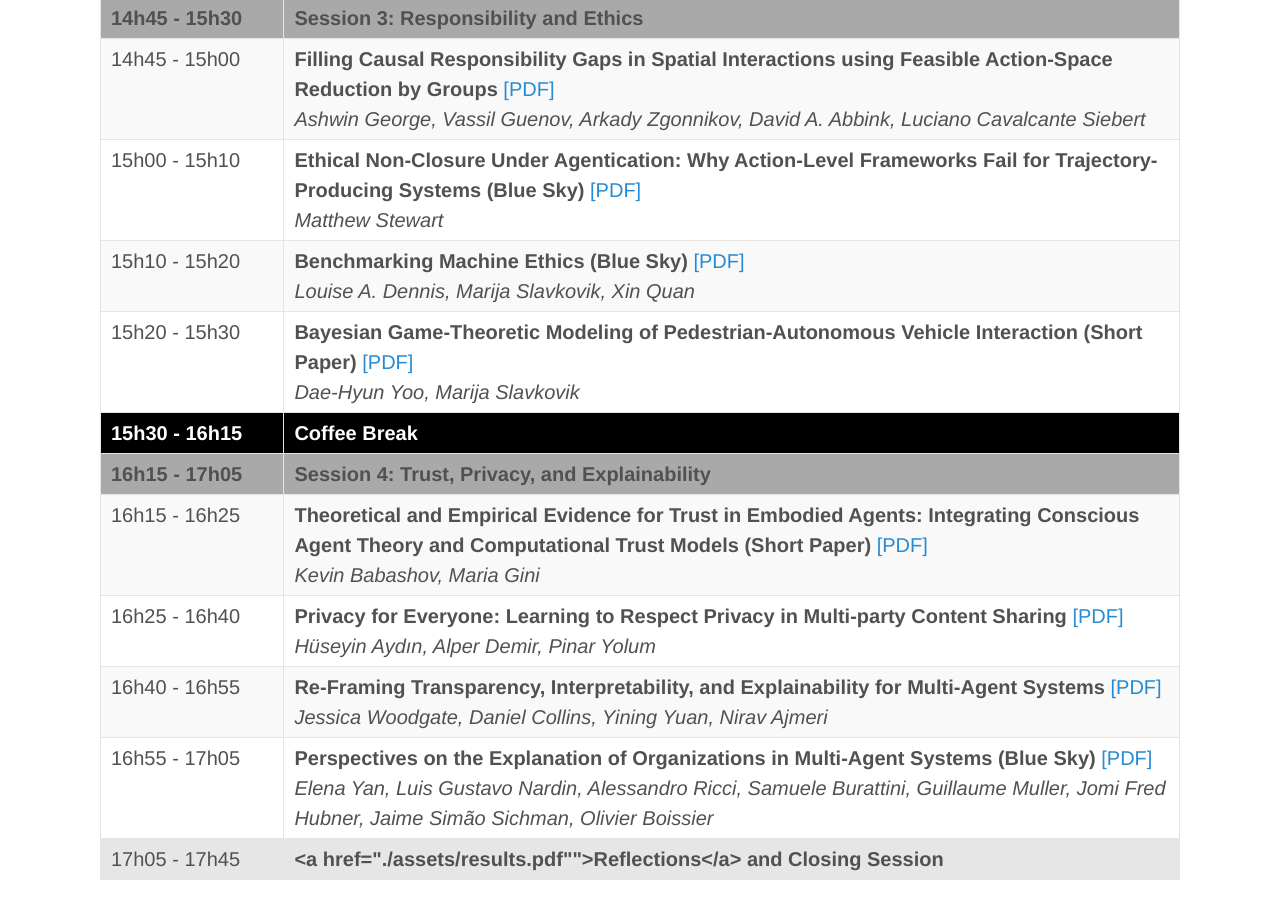
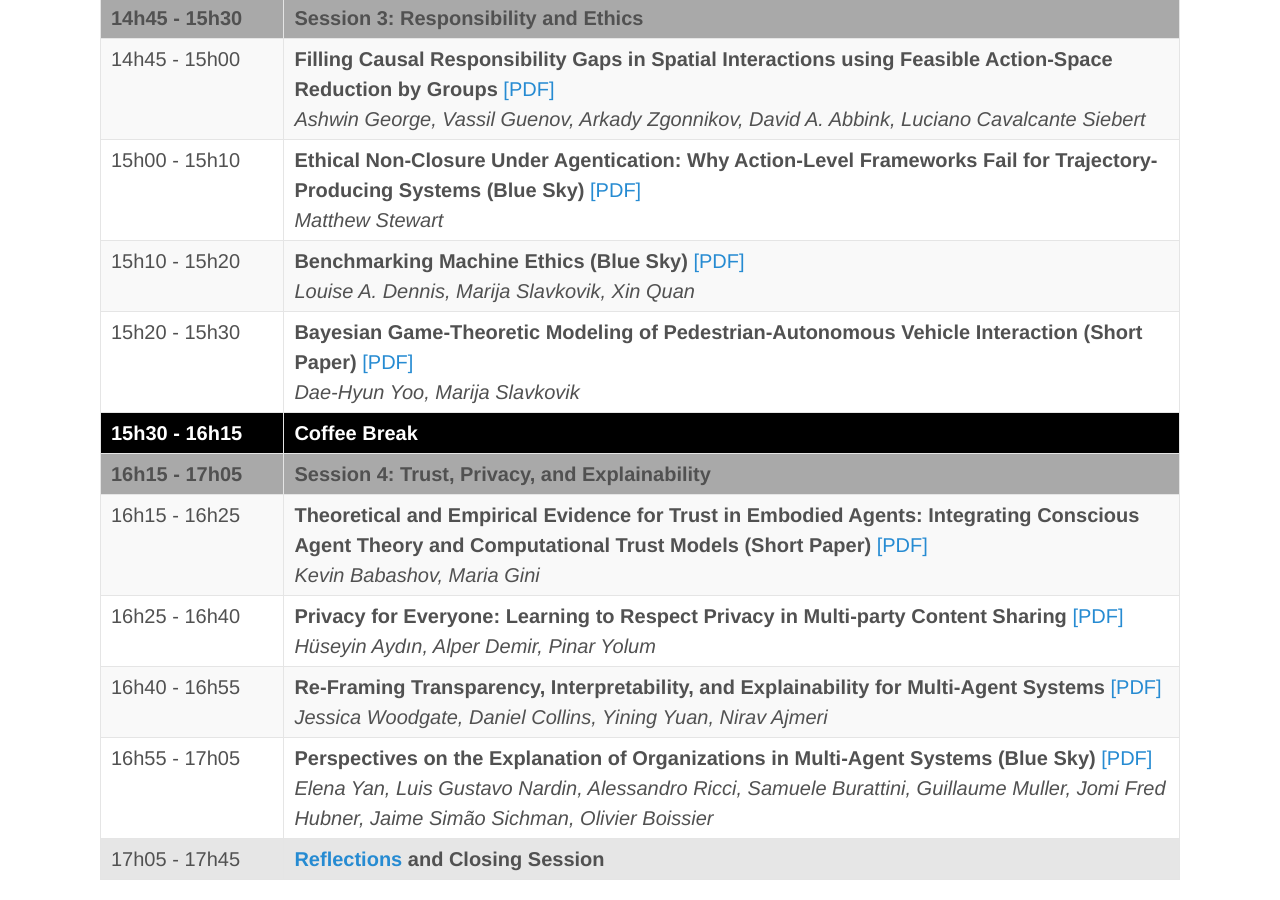
Before and after one commit to coin-workshop/coine-2026-paphos, a Jekyll site: the page built from technical_programme.md, in a window 1280 px wide and 900 px high, scrolled down 1559 px. Built offline with Jekyll 4.4.1, drawn with Linux system fonts in a browser that asks for light colours.

Commit message:
fix link

```diff
--- a/technical_programme.md
+++ b/technical_programme.md
@@ -128,7 +128,7 @@ title: COINE
     </tr>
     <tr>
       <td style="background-color: rgb(230, 230, 230);" align="left" valign="top">17h05 - 17h45</td>
-      <td style="background-color: rgb(230, 230, 230);" align="left" valign="top"><b><a href="./assets/results.pdf"">Reflections</a> and Closing Session</b></td>
+      <td style="background-color: rgb(230, 230, 230);" align="left" valign="top"><b><a href="./assets/results.pdf">Reflections</a> and Closing Session</b></td>
     </tr>
   </tbody>
 </table>
```
